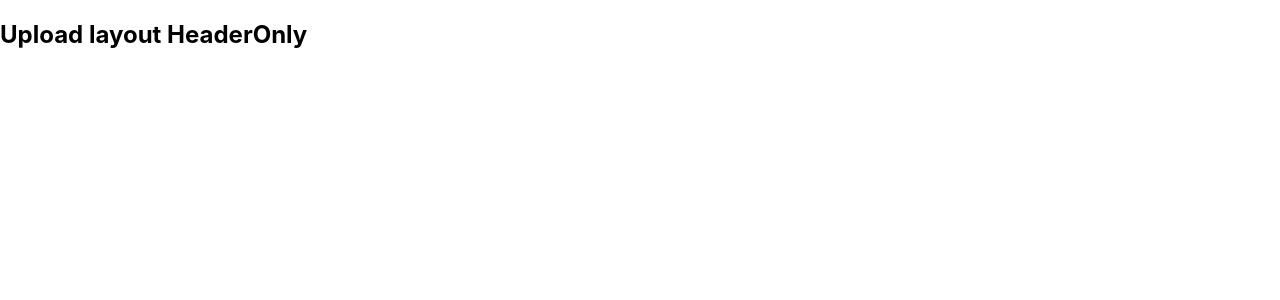
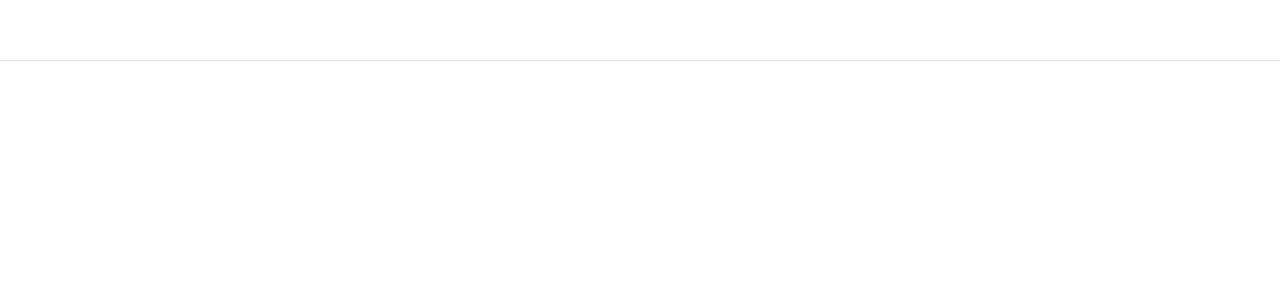
Before and after one commit to HenryVux/tiktok, a React (Create React App) app: page /Upload in a window 1280 px wide. Shown: the top 300 px of the page. Built offline with nearby package versions, Linux system fonts and the light colour scheme.

Commit message:
fixed something

```diff
--- a/src/components/Layout/DefaultLayout/Sidebar/Sidebar.module.scss
+++ b/src/components/Layout/DefaultLayout/Sidebar/Sidebar.module.scss
@@ -2,5 +2,5 @@
     width: 100%;
     max-width: 348px;
     min-height: 500px;
-    background-color: rgb(158, 205, 247);
+    background-color: rgb(187, 220, 248);
 }
--- a/src/components/Layout/components/Header/Header.module.scss
+++ b/src/components/Layout/components/Header/Header.module.scss
@@ -2,7 +2,7 @@
     display: flex;
     justify-content: space-around;
     box-shadow: 0px 1px 1px rgb(0 0 0 / 12%);
-    height: var(--defaultLayout-Header-Height);
+    height: var(--defaultLayout-Header-Height, 60px);
     width: 100%;
     top: 0;
     position: fixed;
```
